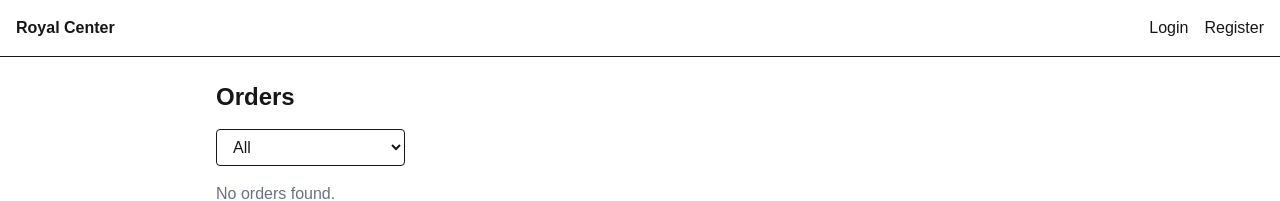
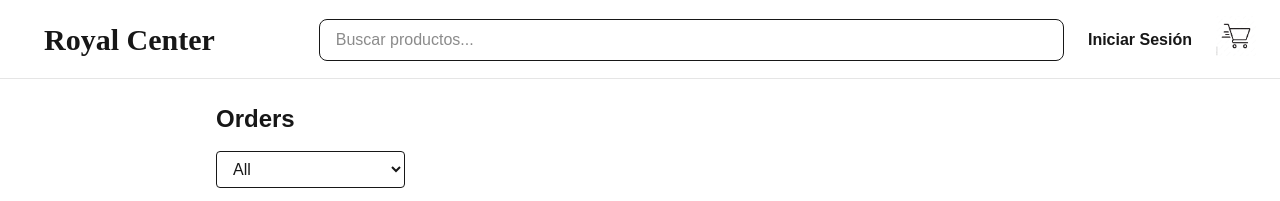
Before and after one commit to Fho06/Royal_Center, a Next.js app in the folder frontend/: page /orders in a window 1280 px wide. Shown: the top 201 px of the page. Built offline with nearby package versions, Linux system fonts and the light colour scheme; no server answers.

Commit message:
Improved Navbar UI and experience, added cart icon and search bar to navbar

```diff
--- a/frontend/app/(shop)/components/Filters.tsx
+++ b/frontend/app/(shop)/components/Filters.tsx
@@ -71,8 +71,8 @@ export function Filters(props: Props) {
         }}
         placeholder={
           props.isAdmin
-            ? "Search by name or reference number…"
-            : "Search products…"
+            ? "Buscar por nombre o número de referencia…"
+            : "Buscar productos…"
         }
         className="w-full rounded border px-4 py-2"
       />
--- a/frontend/app/api/featured/[slot]/[position]/route.ts
+++ b/frontend/app/api/featured/[slot]/[position]/route.ts
@@ -34,35 +34,24 @@ export async function PUT(
   context: { params: Promise<{ slot: string; position: string }> }
 ) {
   try {
-    // 📦 body
     const body = await req.json();
     const { item_id } = body;
 
     // 🔐 auth
     requireAdmin(req);
 
-    // 🔓 params (async in modern Next.js)
     const { slot: rawSlot, position: rawPosition } =
       await context.params;
 
     const slot = rawSlot.trim();
     const position = Number(rawPosition);
 
-    // 🧪 validate slot / position
     if (!ALLOWED_SLOTS.has(slot) || !isValidPosition(slot, position)) {
-      console.error("INVALID SLOT/POSITION", {
-        rawSlot,
-        slot,
-        position,
-      });
-
       return NextResponse.json(
         { error: "Invalid slot/position" },
         { status: 400 }
       );
     }
-
-
 
     if (!item_id) {
       return NextResponse.json(
@@ -73,7 +62,6 @@ export async function PUT(
 
     const pool = await getPool();
 
-    // 🔍 validate item exists
     const exists = await pool
       .request()
       .input("item_id", sql.VarChar, item_id)
@@ -90,7 +78,6 @@ export async function PUT(
       );
     }
 
-    // 🔁 upsert featured product
     await pool
       .request()
       .input("slot", sql.VarChar, slot)
@@ -125,3 +112,58 @@ export async function PUT(
     );
   }
 }
+
+/* =========================
+   DELETE /api/featured/:slot/:position
+   ========================= */
+
+export async function DELETE(
+  req: NextRequest,
+  context: { params: Promise<{ slot: string; position: string }> }
+) {
+  try {
+    // 🔐 auth
+    requireAdmin(req);
+
+    const { slot: rawSlot, position: rawPosition } =
+      await context.params;
+
+    const slot = rawSlot.trim();
+    const position = Number(rawPosition);
+
+    if (!ALLOWED_SLOTS.has(slot) || !isValidPosition(slot, position)) {
+      return NextResponse.json(
+        { error: "Invalid slot/position" },
+        { status: 400 }
+      );
+    }
+
+    const pool = await getPool();
+
+    await pool
+      .request()
+      .input("slot", sql.VarChar, slot)
+      .input("position", sql.Int, position)
+      .query(`
+        DELETE FROM featured_products
+        WHERE slot = @slot AND position = @position
+      `);
+
+    return NextResponse.json({ success: true });
+  } catch (err: any) {
+    const msg = err?.message || "";
+
+    if (msg === "Unauthorized") {
+      return NextResponse.json({ error: "Unauthorized" }, { status: 401 });
+    }
+    if (msg === "Forbidden") {
+      return NextResponse.json({ error: "Forbidden" }, { status: 403 });
+    }
+
+    console.error("Featured DELETE error:", err);
+    return NextResponse.json(
+      { error: "Failed to delete featured product" },
+      { status: 500 }
+    );
+  }
+}
--- a/frontend/components/Navbar.tsx
+++ b/frontend/components/Navbar.tsx
@@ -1,27 +1,137 @@
 "use client";
 
 import Link from "next/link";
+import Image from "next/image";
+import { useState, useRef, useEffect } from "react";
+import { useRouter, useSearchParams } from "next/navigation";
 import { useAuth } from "@/app/context/AuthContext";
+import { useCart } from "@/app/context/CartContext";
+import { CartSidebar } from "@/app/(shop)/components/CartSidebar";
 
 export default function Navbar() {
+  const router = useRouter();
+  const searchParams = useSearchParams();
+
   const { isAuthenticated, user, logout } = useAuth();
-
   const isAdmin = user?.role === "admin";
 
+  const { cart, setCart } = useCart();
+
+  /* =========================
+     SEARCH STATE (URL-DRIVEN)
+     ========================= */
+  const [search, setSearch] = useState("");
+
+  useEffect(() => {
+    setSearch(searchParams.get("search") || "");
+  }, [searchParams]);
+
+  const inputRef = useRef<HTMLInputElement>(null);
+  const justFocused = useRef(false);
+
+  function submitSearch(value: string) {
+    const q = value.trim();
+    router.push(q ? `/?search=${encodeURIComponent(q)}` : "/");
+  }
+
+  function handleKeyDown(e: React.KeyboardEvent<HTMLInputElement>) {
+    if (e.key === "Enter") submitSearch(search);
+    if (e.key === "Escape") submitSearch("");
+  }
+
+  /* =========================
+     CART STATE (hover preview)
+     ========================= */
+  const [cartOpen, setCartOpen] = useState(false);
+  const cartRef = useRef<HTMLDivElement>(null);
+
+  // Close cart preview when clicking outside
+  useEffect(() => {
+    function handleClickOutside(e: MouseEvent) {
+      if (
+        cartRef.current &&
+        !cartRef.current.contains(e.target as Node)
+      ) {
+        setCartOpen(false);
+      }
+    }
+
+    if (cartOpen) {
+      document.addEventListener("mousedown", handleClickOutside);
+    }
+
+    return () => {
+      document.removeEventListener("mousedown", handleClickOutside);
+    };
+  }, [cartOpen]);
+
+  /* =========================
+     CART HELPERS (preview only)
+     ========================= */
+  const total = cart.reduce(
+    (sum, it) => sum + it.price * it.quantity,
+    0
+  );
+
+  const canIncrease = () => true;
+
   function handleLogout() {
-    logout(); // ✅ cart intentionally preserved
+    logout();
   }
 
   return (
-    <nav className="flex items-center justify-between border-b p-4">
-      <Link href="/" className="font-bold">
+    <nav
+      className="
+        sticky top-0 z-50
+        relative overflow-visible
+        flex items-center justify-between gap-6
+        px-6 py-4
+        bg-white/70 backdrop-blur-xl
+      "
+    >
+      {/* LEFT */}
+      <Link href="/" className="font-bold whitespace-nowrap ml-5 mr-20 text-[30px] font-['Times_New_Roman',Times,serif]">
         Royal Center
       </Link>
 
-      <div className="flex gap-4 items-center">
+      {/* CENTER SEARCH */}
+      <input
+        ref={inputRef}
+        type="text"
+        placeholder="Buscar productos..."
+        value={search}
+        onChange={(e) => setSearch(e.target.value)}
+        onKeyDown={handleKeyDown}
+        onFocus={() => {
+          justFocused.current = true;
+          requestAnimationFrame(() => inputRef.current?.select());
+        }}
+        onMouseDown={(e) => {
+          if (justFocused.current) e.preventDefault();
+        }}
+        onMouseUp={() => {
+          justFocused.current = false;
+        }}
+        onKeyUp={() => {
+          justFocused.current = false;
+        }}
+        className="
+          w-full max-w
+          px-4 py-2
+          rounded-lg
+          bg-white/60 backdrop-blur-md
+          border
+          focus:outline-none
+        "
+      />
+
+      {/* RIGHT */}
+      <div className="flex items-center gap-6 whitespace-nowrap">
         {isAuthenticated ? (
           <>
-            <Link href="/orders">Orders</Link>
+            <Link href="/orders" className="font-semibold">
+              Ordenes
+            </Link>
 
             {isAdmin && (
               <>
@@ -32,18 +142,86 @@ export default function Navbar() {
 
             <button
               onClick={handleLogout}
-              className="text-sm underline"
+              className="font-semibold"
             >
-              Logout
+              Salir Sesión
             </button>
           </>
         ) : (
-          <>
-            <Link href="/login">Login</Link>
-            <Link href="/register">Register</Link>
-          </>
+          <Link href="/login" className="font-semibold">
+            Iniciar Sesión
+          </Link>
         )}
+
+        {/* CART — hover preview, click = go to checkout */}
+        <div
+          ref={cartRef}
+          className="relative"
+          onMouseEnter={() => setCartOpen(true)}
+          onMouseLeave={() => setCartOpen(false)}
+        >
+          <button
+            className="relative w-10 h-10"
+            onClick={() => {
+              setCartOpen(false);
+              router.push("/checkout");
+            }}
+          >
+            <Image
+              src="/cart.webp"
+              alt="Cart"
+              fill
+              className="object-contain"
+              priority
+            />
+
+            {cart.length > 0 && (
+              <span className="absolute -top-2 -right-2 text-xs bg-black text-white rounded-full px-1">
+                {cart.length}
+              </span>
+            )}
+          </button>
+
+          {cartOpen && (
+            <div
+              className="
+                absolute right-0 top-full mt-1
+                w-80
+                bg-white
+                rounded-xl
+                shadow-xl
+                border
+              "
+            >
+              <CartSidebar
+                cart={cart}
+                total={total}
+                increase={() => {}}
+                decrease={(id) =>
+                  setCart((prev) =>
+                    prev
+                      .map((it) =>
+                        it.item_id === id
+                          ? { ...it, quantity: it.quantity - 1 }
+                          : it
+                      )
+                      .filter((it) => it.quantity > 0)
+                  )
+                }
+                remove={(id) =>
+                  setCart((prev) =>
+                    prev.filter((it) => it.item_id !== id)
+                  )
+                }
+                canIncrease={canIncrease}
+              />
+            </div>
+          )}
+        </div>
       </div>
+
+      {/* bottom divider */}
+      <div className="pointer-events-none absolute bottom-0 left-0 right-0 h-px bg-black/10" />
     </nav>
   );
 }
```
Also changed, not shown: frontend/app/HomeClient.tsx (+42 -108 lines), frontend/public/cart.webp (added).
